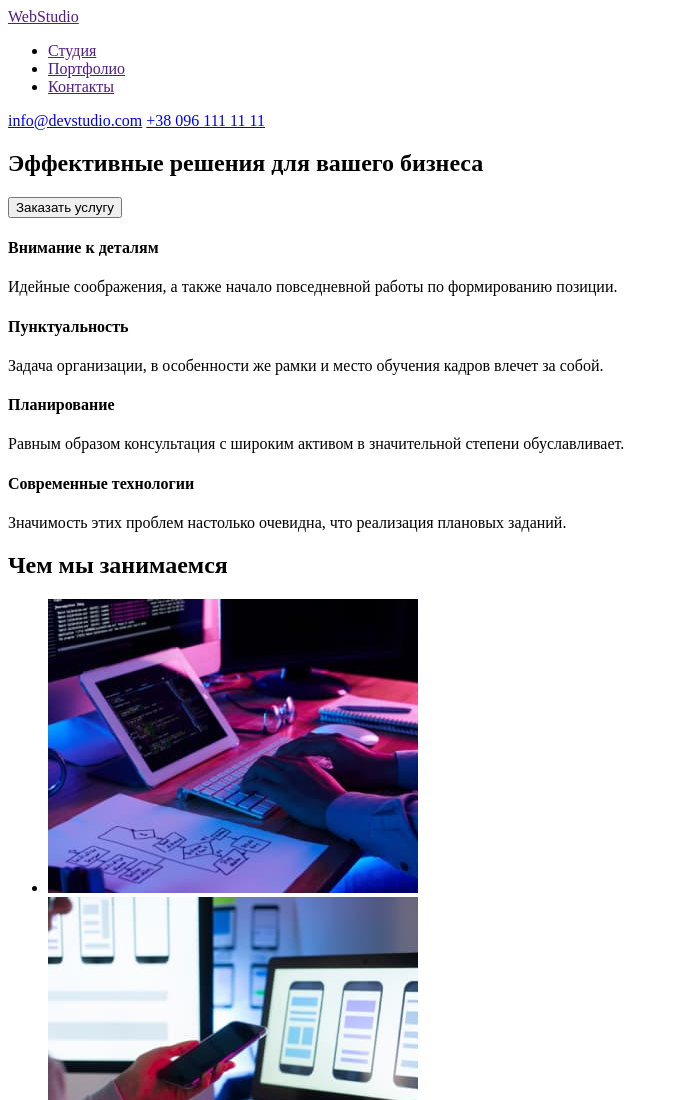
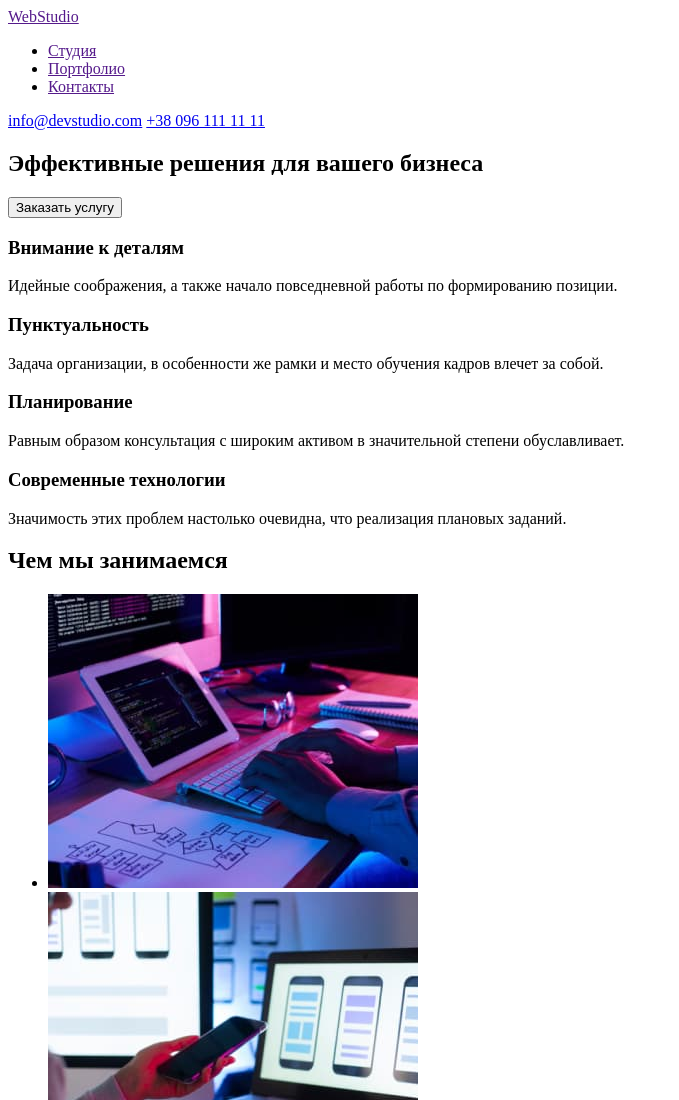
Before and after one commit to Alex-Khymchenko/goit-markup-hw-01, a plain HTML site: page index.html in a window 1280 px wide. Shown: the top 1100 px of the page, without its empty margins (0-679 px from the left). Drawn offline with Linux system fonts and the light colour scheme.

Commit message:
Homework

```diff
--- a/index.html
+++ b/index.html
@@ -25,13 +25,13 @@
             <button type="button">Заказать услугу</button>
         </section>
         <section>
-            <h4>Внимание к деталям</h2>
+            <h3>Внимание к деталям</h3>
             <p>Идейные соображения, а также начало повседневной работы по формированию позиции.</p>
-            <h4>Пунктуальность</h2>
+            <h3>Пунктуальность</h3>
             <p>Задача организации, в особенности же рамки и место обучения кадров влечет за собой.</p>
-            <h4>Планирование</h2>
+            <h3>Планирование</h3>
             <p>Равным образом консультация с широким активом в значительной степени обуславливает.</p>
-            <h4>Современные технологии</h2>
+            <h3>Современные технологии</h3>
             <p>Значимость этих проблем настолько очевидна, что реализация плановых заданий.</p>
             <h2>Чем мы занимаемся</h2>
             <ul>
```
